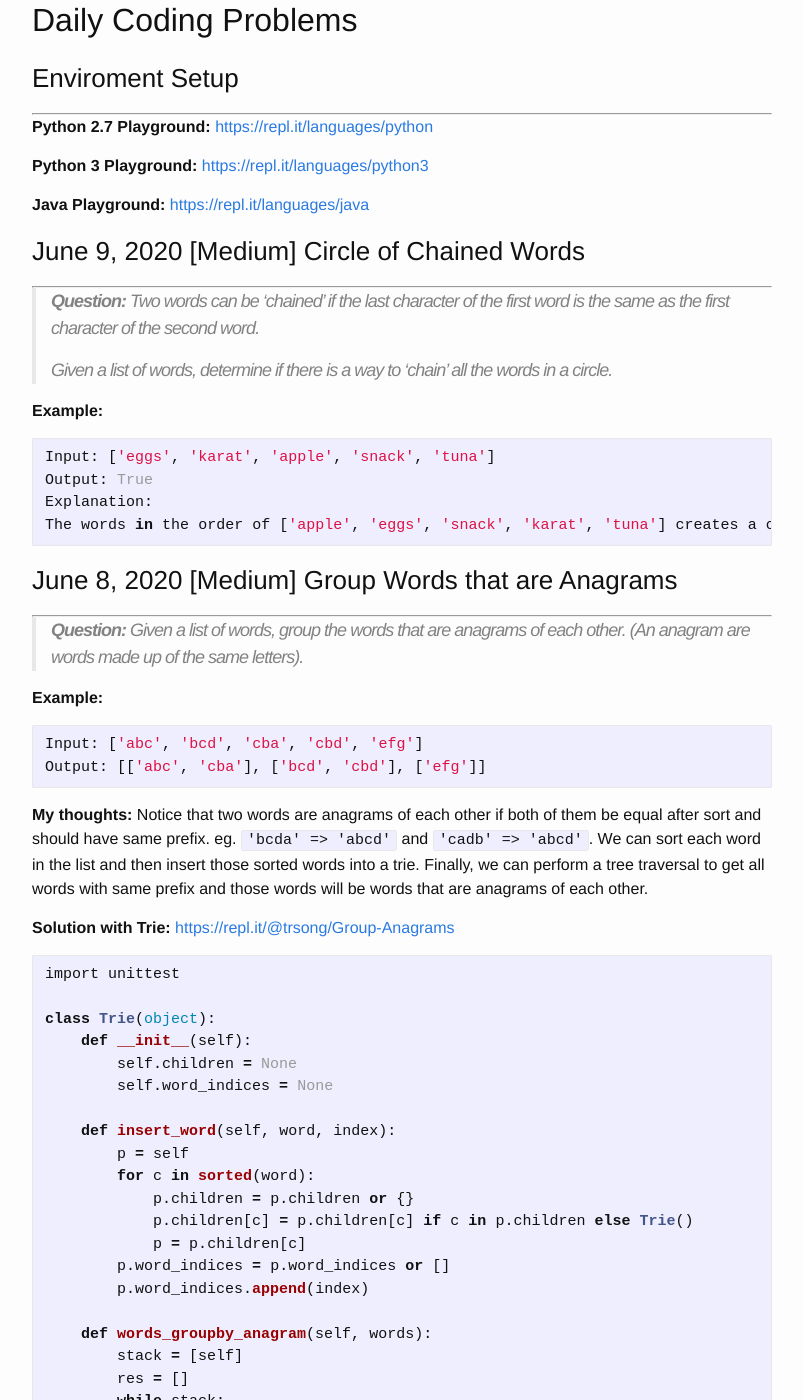
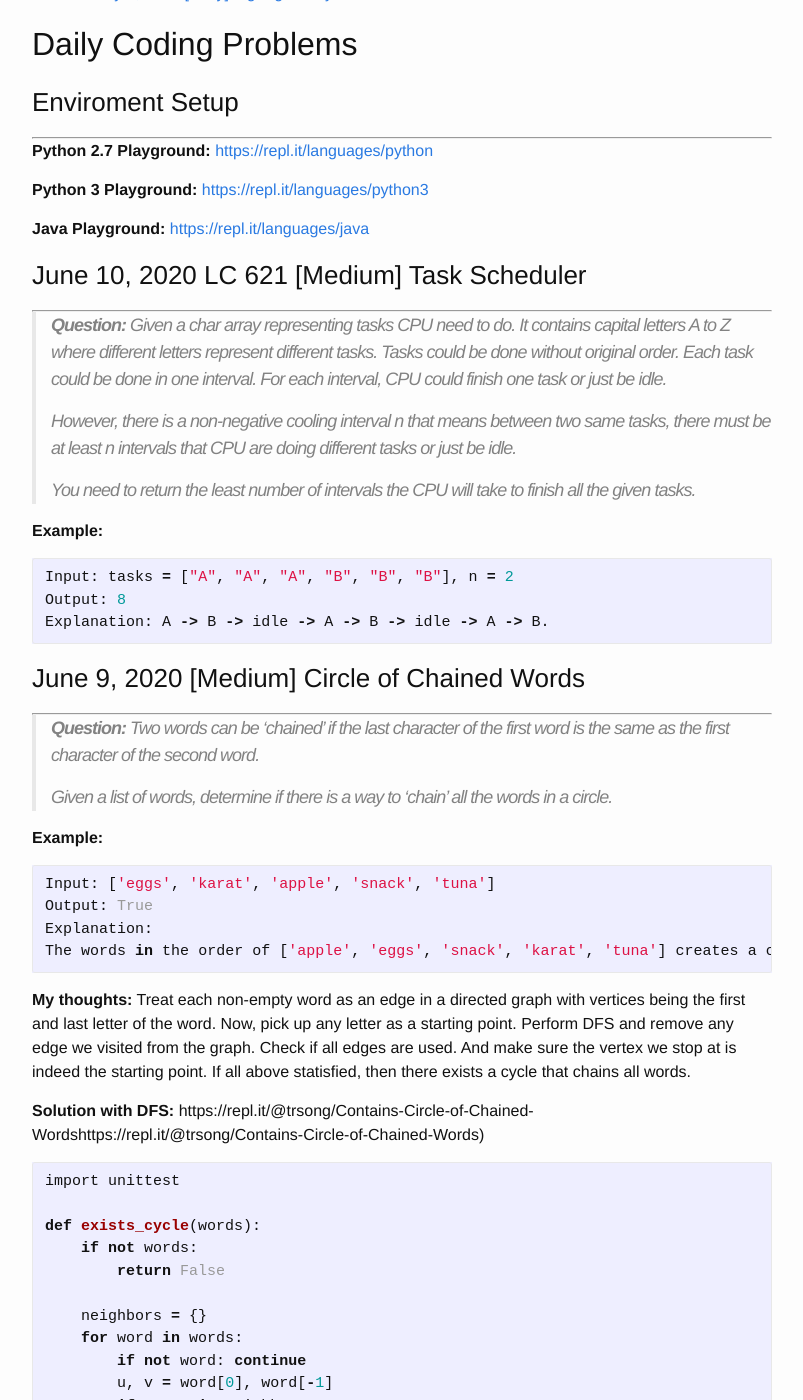
Before and after one commit to trsong/trsong.github.io, a Jekyll site: the page built from _posts/2020-05-01-DailyQuestionsMay.md, in a window 1280 px wide and 1400 px high, scrolled down 1227 px. Shown: the whole window, without its empty margins (238-1041 px from the left). Built offline with Jekyll 4.4.1, drawn with Linux system fonts in a browser that asks for light colours; some of the changed text lies outside the part shown.

Commit message:
Add Solution to June 9 Question

````diff
--- a/_posts/2020-05-01-DailyQuestionsMay.md
+++ b/_posts/2020-05-01-DailyQuestionsMay.md
@@ -34,6 +34,21 @@ You should return the following, as a string:
 
 -->
 
+### June 10, 2020  LC 621 \[Medium\] Task Scheduler
+---
+> **Question:** Given a char array representing tasks CPU need to do. It contains capital letters A to Z where different letters represent different tasks. Tasks could be done without original order. Each task could be done in one interval. For each interval, CPU could finish one task or just be idle.
+>
+> However, there is a non-negative cooling interval n that means between two same tasks, there must be at least n intervals that CPU are doing different tasks or just be idle.
+>
+> You need to return the least number of intervals the CPU will take to finish all the given tasks.
+
+**Example:**
+```py
+Input: tasks = ["A", "A", "A", "B", "B", "B"], n = 2
+Output: 8
+Explanation: A -> B -> idle -> A -> B -> idle -> A -> B.
+```
+
 ### June 9, 2020 \[Medium\] Circle of Chained Words
 ---
 > **Question:** Two words can be 'chained' if the last character of the first word is the same as the first character of the second word.
@@ -46,6 +61,96 @@ Input: ['eggs', 'karat', 'apple', 'snack', 'tuna']
 Output: True
 Explanation:
 The words in the order of ['apple', 'eggs', 'snack', 'karat', 'tuna'] creates a circle of chained words.
+```
+
+**My thoughts:** Treat each non-empty word as an edge in a directed graph with vertices being the first and last letter of the word. Now, pick up any letter as a starting point. Perform DFS and remove any edge we visited from the graph. Check if all edges are used. And make sure the vertex we stop at is indeed the starting point. If all above statisfied, then there exists a cycle that chains all words.
+
+**Solution with DFS:** https://repl.it/@trsong/Contains-Circle-of-Chained-Wordshttps://repl.it/@trsong/Contains-Circle-of-Chained-Words)
+```py
+import unittest
+
+def exists_cycle(words):
+    if not words:
+        return False
+
+    neighbors = {}
+    for word in words:
+        if not word: continue
+        u, v = word[0], word[-1]
+        if u not in neighbors:
+            neighbors[u] = {}
+        neighbors[u][v] = neighbors[u].get(v, 0) + 1
+
+    if not neighbors:
+        return False
+
+    start = next(neighbors.iterkeys())
+    stack = [start]
+    while stack and neighbors:
+        cur = stack.pop()
+        if cur not in neighbors:
+            return False
+
+        nb = next(neighbors[cur].iterkeys())
+        neighbors[cur][nb] -= 1
+        if neighbors[cur][nb] == 0:
+            del neighbors[cur][nb]
+            if not neighbors[cur]:
+                del neighbors[cur]
+
+        stack.append(nb)
+
+    return not neighbors and len(stack) == 1 and stack[0] == start
+
+
+class ExistsCycleSpec(unittest.TestCase):
+    def test_example(self):
+        words = ['eggs', 'karat', 'apple', 'snack', 'tuna']
+        self.assertTrue(exists_cycle(words)) # ['apple', 'eggs', 'snack', 'karat', 'tuna']
+
+    def test_empty_words(self):
+        words = []
+        self.assertFalse(exists_cycle(words))
+
+    def test_not_contains_cycle(self):
+        words = ['ab']
+        self.assertFalse(exists_cycle(words))
+
+    def test_not_contains_cycle2(self):
+        words = ['']
+        self.assertFalse(exists_cycle(words))
+
+    def test_not_exist_cycle(self):
+        words = ['ab', 'c', 'c', 'def', 'gh']
+        self.assertFalse(exists_cycle(words))
+
+    def test_exist_cycle_but_not_chaining_all_words(self):
+        words = ['ab', 'be', 'bf', 'bc', 'ca']
+        self.assertFalse(exists_cycle(words))
+
+    def test_exist_cycle_but_not_chaining_all_words2(self):
+        words = ['ab', 'ba', 'bc', 'ca']
+        self.assertFalse(exists_cycle(words))
+
+    def test_duplicate_words_with_cycle(self):
+        words = ['ab', 'bc', 'ca', 'ab', 'bd', 'da' ]
+        self.assertTrue(exists_cycle(words))
+
+    def test_contains_mutiple_cycles(self):
+        words = ['ab', 'ba', 'ac', 'ca']
+        self.assertTrue(exists_cycle(words))
+
+    def test_disconnect_graph(self):
+        words = ['ab', 'ba', 'cd', 'de', 'ec']
+        self.assertFalse(exists_cycle(words))
+
+    def test_conains_empty_string(self):
+        words2 = ['', 'a', '', '', 'a']
+        self.assertTrue(exists_cycle(words2))
+
+
+if __name__ == '__main__':
+    unittest.main(exit=False)
 ```
 
 ### June 8, 2020 \[Medium\] Group Words that are Anagrams
````
